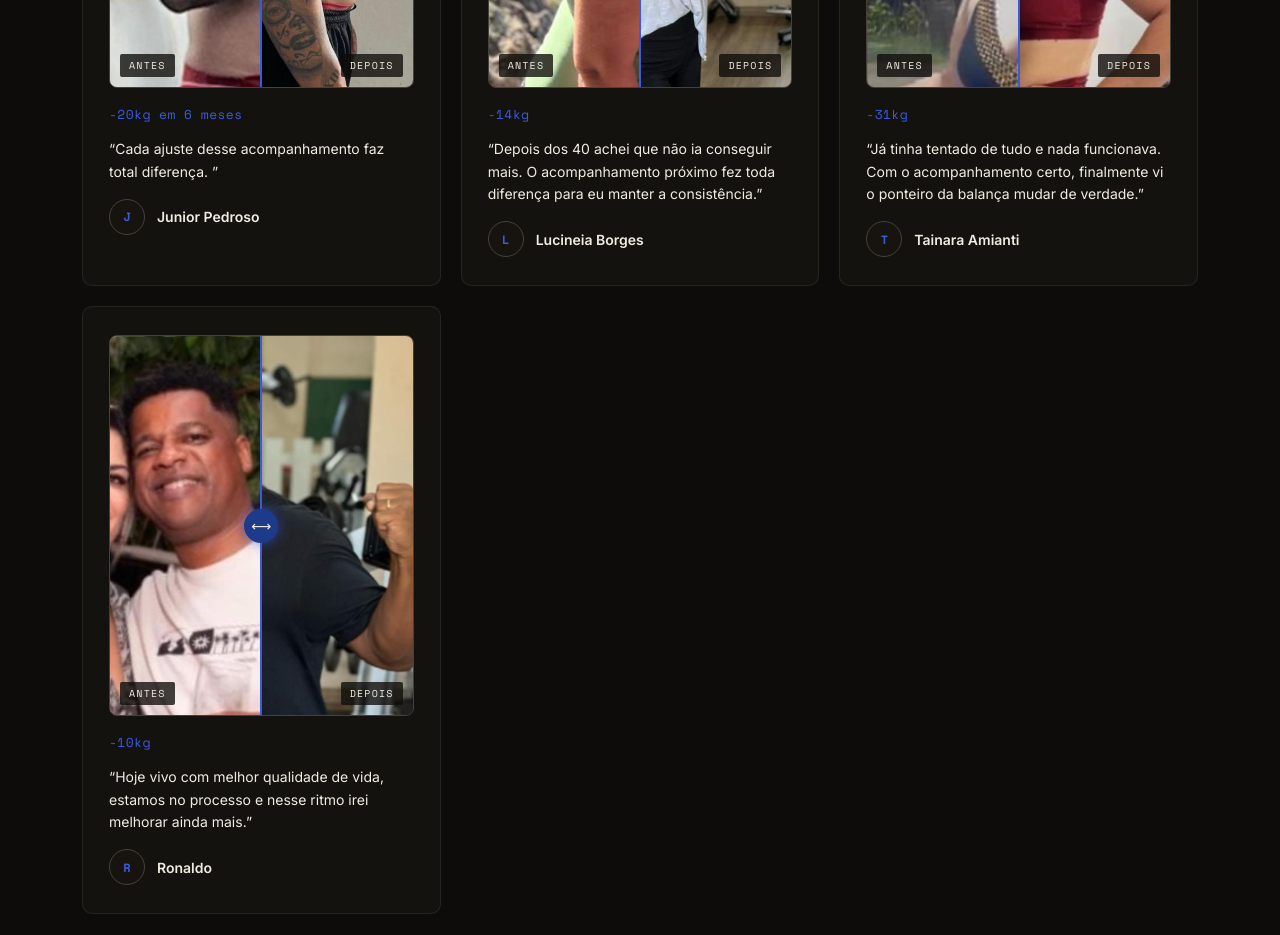
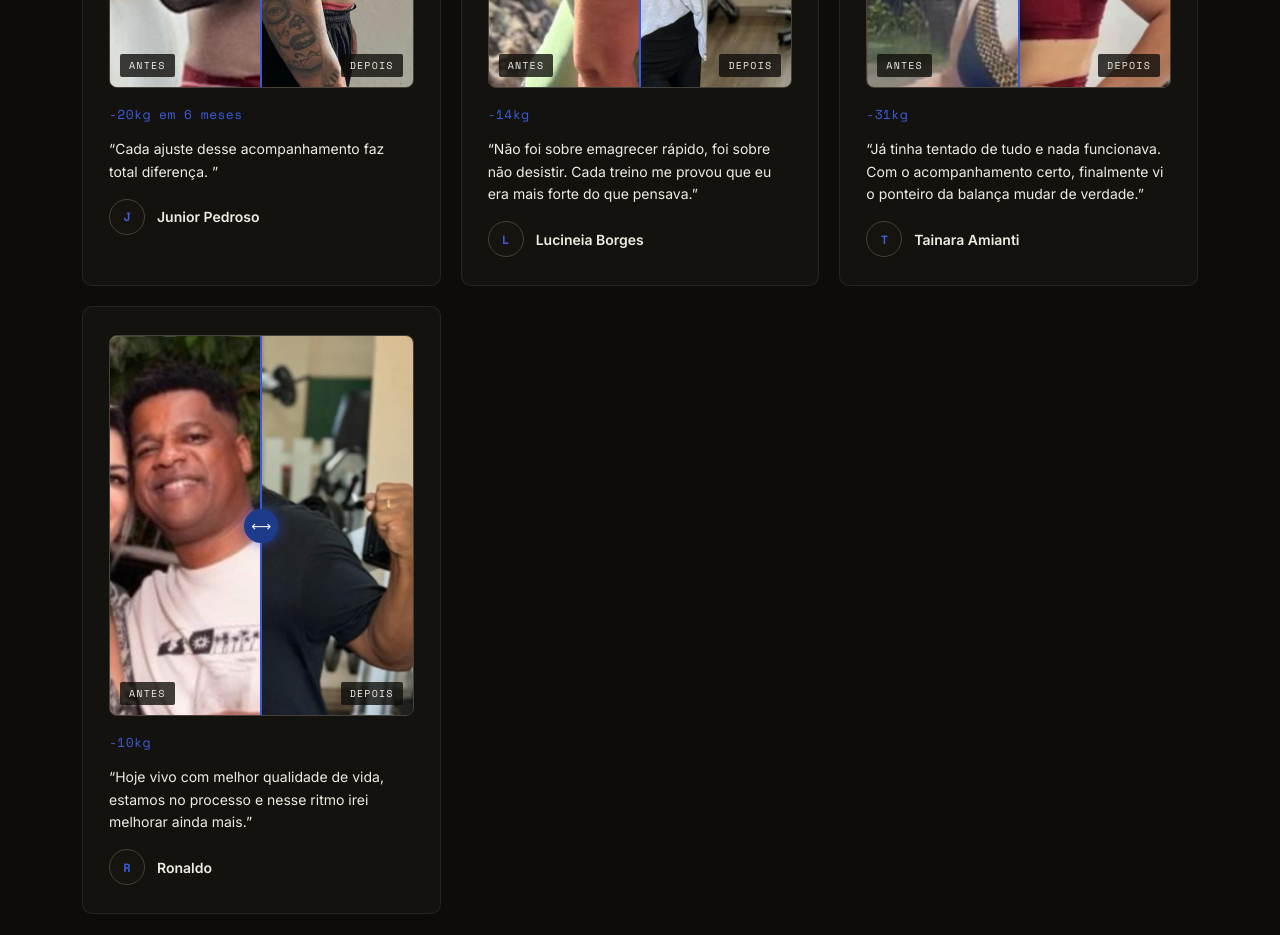
Before and after one commit to joaolima16/consultoria_dani, a Next.js app: page /depoimentos in a window 1280 px wide. Shown: the part 1460-2395 px from the top of the page. Built offline with nearby package versions, Linux system fonts and the light colour scheme.

Commit message:
feat: update testimonial quote for improved motivational impact

```diff
--- a/src/data/depoimentos.js
+++ b/src/data/depoimentos.js
@@ -35,7 +35,7 @@ export const depoimentos = [
     iniciais: 'L',
     nome: 'Lucineia Borges',
     resultado: '-14kg',
-    quote: 'Depois dos 40 achei que não ia conseguir mais. O acompanhamento próximo fez toda diferença para eu manter a consistência.',
+    quote: 'Não foi sobre emagrecer rápido, foi sobre não desistir. Cada treino me provou que eu era mais forte do que pensava.',
     fotoAntes: '/assets/avaliacoes/lucineia_antes.jpeg',
     fotoDepois: '/assets/avaliacoes/lucineia_depois.jpeg',
   },
```
